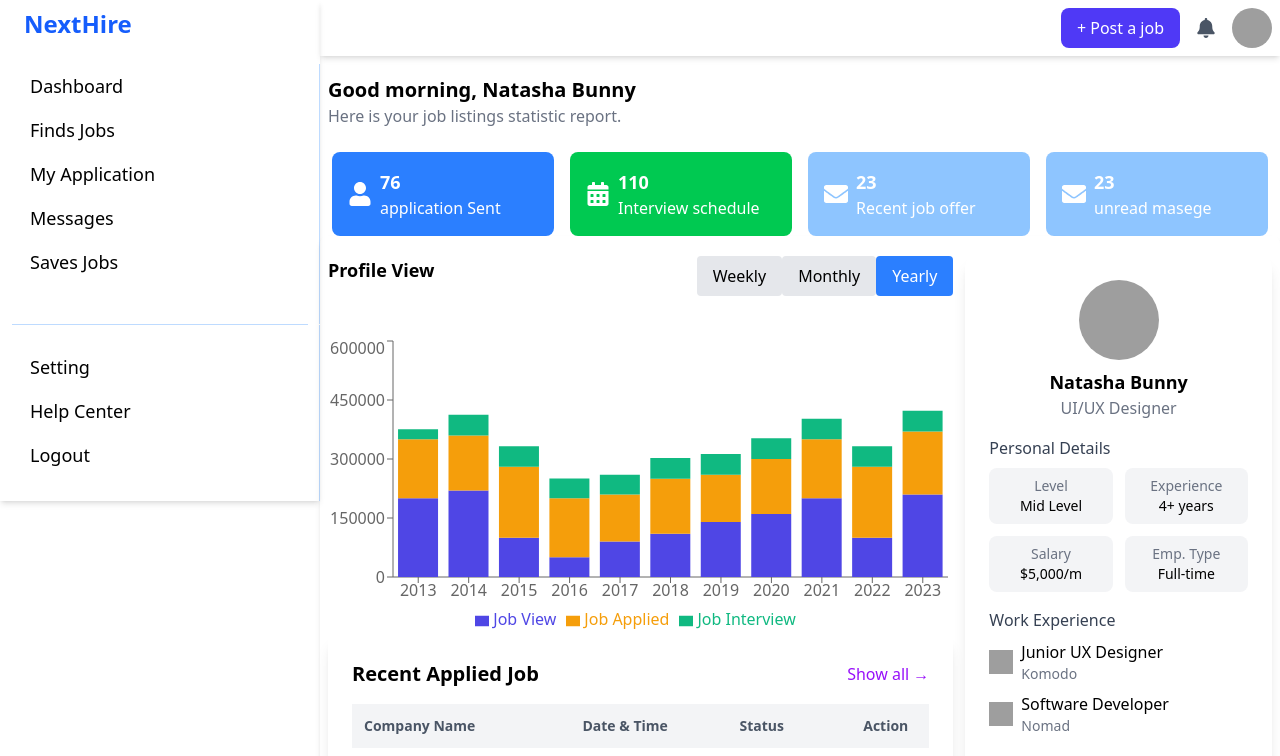
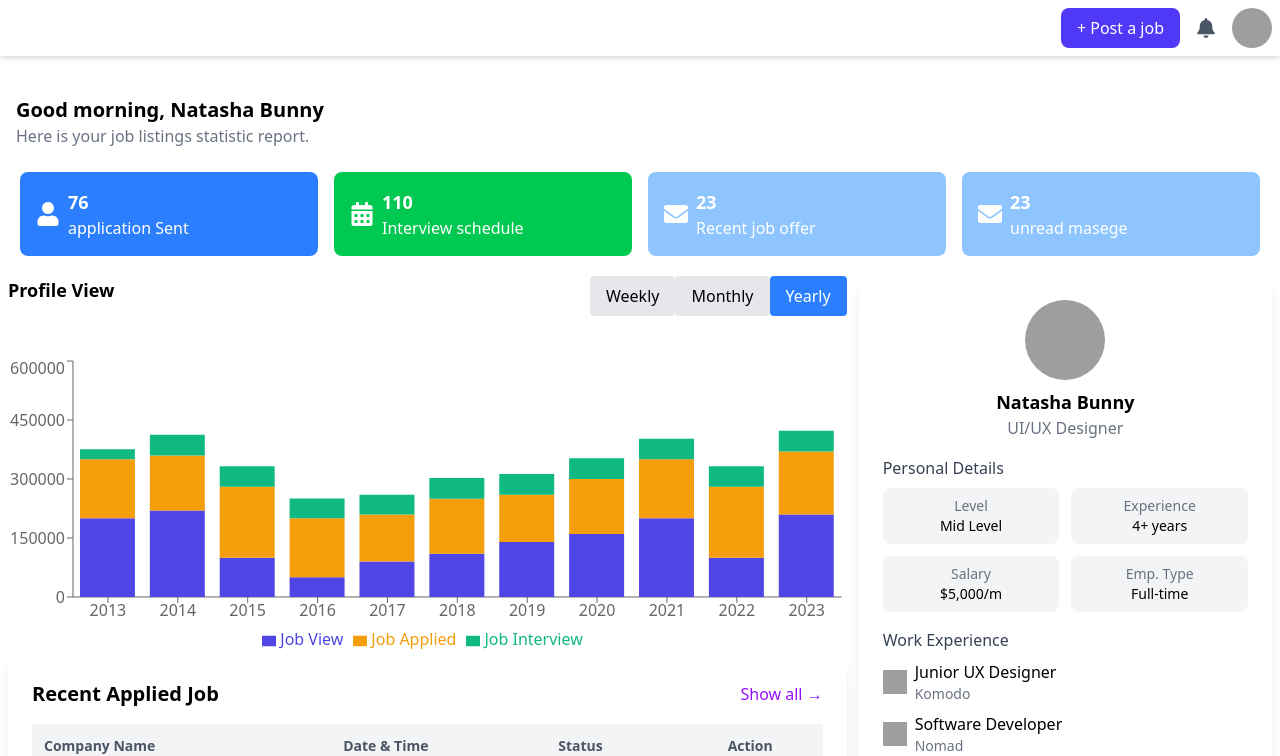
Before and after one commit to Novanectar532/Candidate_dash, a React (Vite) app: page / in a window 1280 px wide. Shown: the top 756 px of the page. Built offline with nearby package versions, Linux system fonts and the light colour scheme; grey boxes are pictures that could not be loaded.

Commit message:
some changes respnsive

```diff
--- a/src/Applayout.jsx
+++ b/src/Applayout.jsx
@@ -15,9 +15,9 @@ import {
 
 function Applayout() {
   return (
-    <div className='w-full flex flex-flex'>
-        <div className='lg:w-3/12'><Sidebar/></div>
-        <div className='flex lg:w-9/12  flex-col'>
+    <div className='max-w-full flex flex-flex'>
+        <div className='lg:w-3/12 hidden'><Sidebar/></div>
+        <div className='flex lg:w-9/12  flex-col min-w-full'>
           {<Header/>}
           {<Outlet/>}
           </div>
--- a/src/component/Header.jsx
+++ b/src/component/Header.jsx
@@ -25,7 +25,7 @@ function Header() {
 
   return (
     <>
-  <nav className="flex justify-end items-center p-2  shadow-md w-full ">
+  <nav className="flex justify-end items-center px-2 py-2  shadow-md w-full ">
           <button className="bg-indigo-600 text-white px-4 py-2 rounded-lg flex items-center hover:bg-indigo-700 transition">
             + Post a job
           </button>
--- a/src/component/dashboard'/Dashboard.jsx
+++ b/src/component/dashboard'/Dashboard.jsx
@@ -115,7 +115,13 @@ function Dashboard() {
     const [timeframe, setTimeframe] = useState("Yearly");
   return (
     <>
-       <h2 className="text-xl  pt-5 font-semibold mx-2 ">
+      <div className="w-full">
+
+      </div>
+
+
+        <div className="  rounded-lg shadow-md  mx-auto px-2  py-5">
+        <h2 className="text-xl  pt-5 font-semibold mx-2 ">
           Good morning, Natasha Bunny
         </h2>
         <p className="text-gray-500 mx-2">
@@ -123,7 +129,7 @@ function Dashboard() {
         </p>
 
 
-        <div className="md:flex gap-4 mt-6 gap-y-4   lg:grid lg:grid-cols-4 mx-auto justify-around w-full px-3 ">
+        <div className="md:flex gap-4 mt-6 gap-y-4   lg:grid lg:grid-cols-4 mx-auto justify-around w-full px-3 pb-5 ">
           <div className="bg-blue-500 text-white p-4 rounded-lg flex items-center md:mb-0 mb-4  ">
             <FaUser className="text-2xl mr-2 " />
             <div>
@@ -155,7 +161,15 @@ function Dashboard() {
         </div>
 
 
-        <div className="  rounded-lg shadow-md  mx-auto px-2  py-5">
+
+
+
+
+
+
+
+
+
           <div className=" md:grid md:grid-cols-3 gap-3">
            <div className="col-span-2" >
               <div className="flex justify-between pb-10 ">
```
